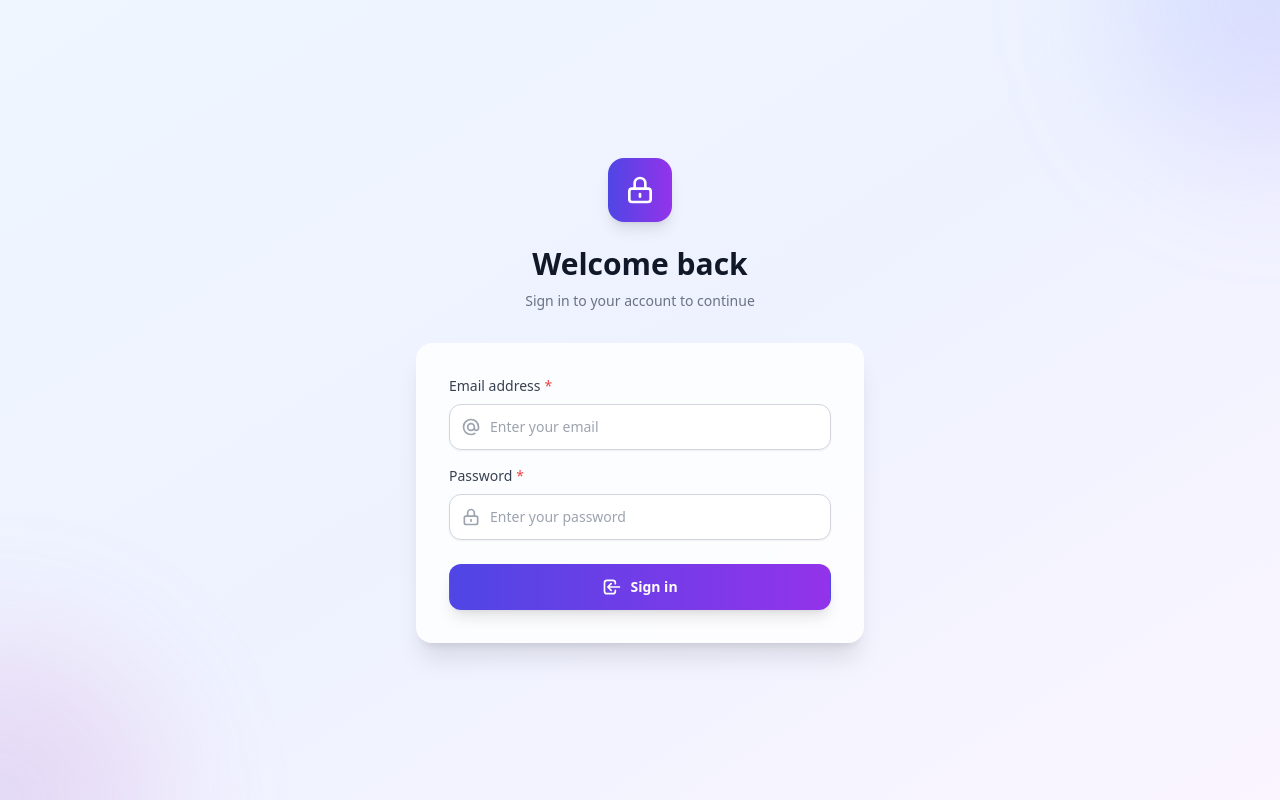
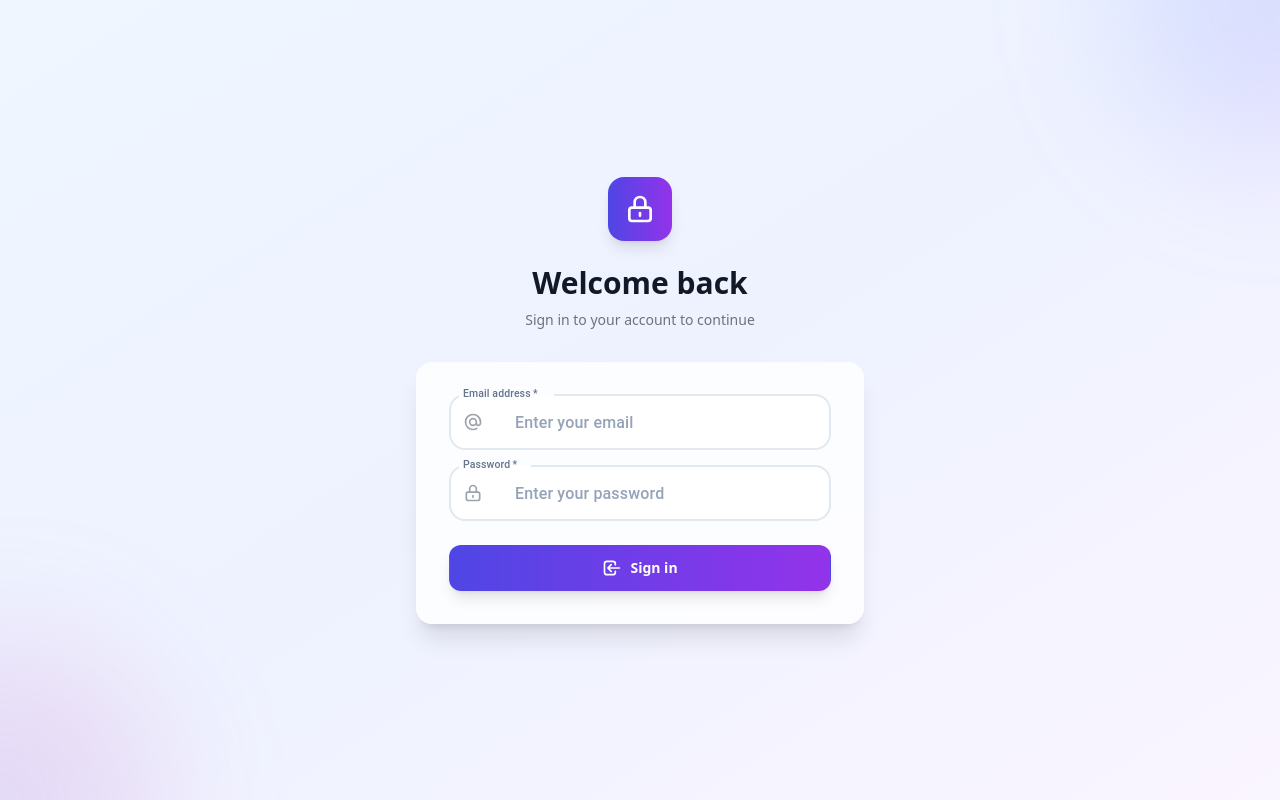
Before and after one commit to ProMustafa99/maid-internal-frontend, a React (Vite) app: page / in a window 1280 px wide. Built offline with nearby package versions, Linux system fonts and the light colour scheme.

Commit message:
Selected Comp

```diff
--- a/package.json
+++ b/package.json
@@ -12,6 +12,7 @@
   "dependencies": {
     "@emotion/react": "^11.14.0",
     "@emotion/styled": "^11.14.1",
+    "@mui/material": "^7.3.1",
     "@tanstack/react-query": "^5.85.5",
     "@toolpad/core": "^0.16.0",
     "axios": "^1.11.0",
--- a/src/component/common/Input.tsx
+++ b/src/component/common/Input.tsx
@@ -1,24 +1,26 @@
 import React, { forwardRef } from 'react';
+import { TextField } from '@mui/material';
+import type { TextFieldProps } from '@mui/material';
 
-export interface InputProps extends Omit<React.InputHTMLAttributes<HTMLInputElement>, 'size'> {
+export interface InputProps extends Omit<TextFieldProps, 'size' | 'error' | 'helperText'> {
   label?: string;
   error?: string;
   icon?: React.ReactNode;
-  size?: 'sm' | 'md' | 'lg';
-  variant?: 'default' | 'outlined' | 'filled';
+  size?: 'small' | 'medium';
+  variant?: 'outlined' | 'filled' | 'standard';
   fullWidth?: boolean;
   helperText?: string;
   required?: boolean;
 }
 
-const Input = forwardRef<HTMLInputElement, InputProps>(
+const Input = forwardRef<HTMLDivElement, InputProps>(
   (
     {
       label,
       error,
       icon,
-      size = 'md',
-      variant = 'default',
+      size = 'medium',
+      variant = 'outlined',
       fullWidth = true,
       helperText,
       required = false,
@@ -27,71 +29,84 @@ const Input = forwardRef<HTMLInputElement, InputProps>(
     },
     ref
   ) => {
-    const sizeClasses = {
-      sm: 'px-3 py-2 text-sm',
-      md: 'px-3 py-3 text-sm',
-      lg: 'px-4 py-4 text-base',
-    };
-
-    const variantClasses = {
-      default: 'border-gray-300 focus:border-indigo-500 focus:ring-indigo-500',
-      outlined: 'border-2 border-gray-300 focus:border-indigo-500 focus:ring-indigo-500',
-      filled: 'border-gray-300 bg-gray-50 focus:bg-white focus:border-indigo-500 focus:ring-indigo-500',
-    };
-
-    const errorClasses = error
-      ? 'border-red-300 focus:border-red-500 focus:ring-red-500'
-      : variantClasses[variant];
-
-    const baseClasses = `
-      block w-full border rounded-xl shadow-sm placeholder-gray-400
-      focus:outline-none focus:ring-2 focus:ring-offset-0 transition-all duration-200
-      ${sizeClasses[size]}
-      ${errorClasses}
-      ${fullWidth ? 'w-full' : ''}
-      ${className}
-    `;
-
     return (
-      <div className={`${fullWidth ? 'w-full' : ''}`}>
-        {label && (
-          <label className="block text-sm font-medium text-gray-700 mb-2">
-            {label}
-            {required && <span className="text-red-500 ml-1">*</span>}
-          </label>
-        )}
-
-        <div className="relative">
-          {icon && (
-            <div className="absolute inset-y-0 left-0 pl-3 flex items-center pointer-events-none">
-              <div className="h-5 w-5 text-gray-400">
-                {icon}
-              </div>
+      <TextField
+        ref={ref}
+        label={label}
+        variant={variant}
+        size={size}
+        fullWidth={fullWidth}
+        required={required}
+        error={!!error}
+        helperText={error || helperText}
+        className={className}
+        sx={{
+          '& .MuiOutlinedInput-root': {
+            borderRadius: '16px',
+            backgroundColor: 'white',
+            transition: 'all 0.3s ease',
+            '&:hover': {
+              backgroundColor: '#f8fafc',
+              transform: 'translateY(-2px)',
+              boxShadow: '0 10px 25px -5px rgba(0, 0, 0, 0.1), 0 10px 10px -5px rgba(0, 0, 0, 0.04)',
+            },
+            '&.Mui-focused': {
+              backgroundColor: 'white',
+              transform: 'translateY(-1px)',
+              boxShadow: '0 20px 25px -5px rgba(59, 130, 246, 0.1), 0 10px 10px -5px rgba(59, 130, 246, 0.04)',
+            },
+            '& fieldset': {
+              borderColor: error ? '#ef4444' : '#e2e8f0',
+              borderWidth: '2px',
+              transition: 'all 0.3s ease',
+            },
+            '&:hover fieldset': {
+              borderColor: error ? '#ef4444' : '#3b82f6',
+              borderWidth: '2px',
+            },
+            '&.Mui-focused fieldset': {
+              borderColor: error ? '#ef4444' : '#3b82f6',
+              borderWidth: '3px',
+            },
+          },
+          '& .MuiInputLabel-root': {
+            color: '#64748b',
+            fontWeight: '500',
+            fontSize: '0.875rem',
+            '&.Mui-focused': {
+              color: error ? '#ef4444' : '#3b82f6',
+              fontWeight: '600',
+            },
+          },
+          '& .MuiFormHelperText-root': {
+            marginLeft: '4px',
+            fontSize: '0.75rem',
+            fontWeight: '500',
+            '&.Mui-error': {
+              color: '#ef4444',
+              fontWeight: '600',
+            },
+          },
+          '& .MuiInputBase-input': {
+            padding: size === 'small' ? '12px 16px' : '16px 20px',
+            fontSize: size === 'small' ? '0.875rem' : '1rem',
+            fontWeight: '500',
+            color: '#1e293b',
+            '&::placeholder': {
+              color: '#94a3b8',
+              opacity: 1,
+            },
+          },
+        }}
+        InputProps={{
+          startAdornment: icon ? (
+            <div className="mr-3 text-gray-400">
+              {icon}
             </div>
-          )}
-
-          <input
-            ref={ref}
-            className={`${baseClasses} ${icon ? 'pl-10' : ''}`}
-            {...props}
-          />
-        </div>
-
-        {error && (
-          <p className="mt-2 text-sm text-red-600 flex items-center">
-            <svg className="h-4 w-4 mr-1" fill="currentColor" viewBox="0 0 20 20">
-              <path fillRule="evenodd" d="M18 10a8 8 0 11-16 0 8 8 0 0116 0zm-7 4a1 1 0 11-2 0 1 1 0 012 0zm-1-9a1 1 0 00-1 1v4a1 1 0 102 0V6a1 1 0 00-1-1z" clipRule="evenodd" />
-            </svg>
-            {error}
-          </p>
-        )}
-
-        {helperText && !error && (
-          <p className="mt-2 text-sm text-gray-500">
-            {helperText}
-          </p>
-        )}
-      </div>
+          ) : undefined,
+        }}
+        {...props}
+      />
     );
   }
 );
--- /dev/null
+++ b/src/component/common/Select.tsx
@@ -0,0 +1,69 @@
+import React from 'react';
+import {
+  FormControl,
+  InputLabel,
+  Select as MuiSelect,
+  MenuItem,
+  FormHelperText,
+} from '@mui/material';
+
+interface SelectOption {
+  value: string;
+  label: string;
+}
+
+interface SelectProps {
+  label: string;
+  name: string;
+  value: string | number | undefined;
+  options: SelectOption[];
+  placeholder?: string;
+  required?: boolean;
+  error?: string;
+  className?: string;
+  onChange: (e: any) => void;
+}
+
+export default function Select({
+  label,
+  name,
+  value,
+  options,
+  placeholder,
+  required = false,
+  error,
+  className = '',
+  onChange,
+}: SelectProps) {
+  return (
+    <FormControl
+      fullWidth
+      required={required}
+      error={!!error}
+      className={className}
+    >
+      <InputLabel id={`${name}-label`}>{label}</InputLabel>
+      <MuiSelect
+        labelId={`${name}-label`}
+        id={name}
+        name={name}
+        value={value || ''}
+        label={label}
+        onChange={onChange}
+        displayEmpty
+      >
+        {placeholder && (
+          <MenuItem value="" disabled>
+            {placeholder}
+          </MenuItem>
+        )}
+        {options.map((option) => (
+          <MenuItem key={option.value} value={option.value}>
+            {option.label}
+          </MenuItem>
+        ))}
+      </MuiSelect>
+      {error && <FormHelperText>{error}</FormHelperText>}
+    </FormControl>
+  );
+}
--- a/src/component/form/DynamicForm.tsx
+++ b/src/component/form/DynamicForm.tsx
@@ -1,5 +1,6 @@
 import Button from "../common/Button";
 import Input from "../common/Input";
+import Select from "../common/Select";
 import { useState } from "react";
 
 interface DynamicFormProps {
@@ -15,12 +16,14 @@ interface DynamicFormProps {
     };
     value: string | number | undefined;
     error: string;
+    options?: Array<{ value: string; label: string }>;
   }>;
   onFormChange?: (formData: Record<string, any>) => void;
   onValidate?: (isValid: boolean, errors: Record<string, string>) => void;
+  buttonTitle: string;
 }
 
-export default function DynamicForm({ formFields, onFormChange, onValidate }: DynamicFormProps) {
+export default function DynamicForm({ formFields, onFormChange, onValidate, buttonTitle }: DynamicFormProps) {
   const [formData, setFormData] = useState<Record<string, any>>(() => {
     const initialData: Record<string, any> = {};
     formFields.forEach(field => {
@@ -77,6 +80,19 @@ export default function DynamicForm({ formFields, onFormChange, onValidate }: Dy
     <div className="">
       {formFields.map((field) => (
         <div key={field.name} className="mb-4">
+          {field.type === 'select' ? (
+            <Select
+              label={field.label}
+              name={field.name}
+              value={formData[field.name] || ''}
+              options={field.options || []}
+              placeholder={field.placeholder}
+              required={field.validation.required}
+              className="mb-4"
+              error={hasValidated ? errors[field.name] || '' : field.error}
+              onChange={(e) => handleInputChange(field.name, e.target.value)}
+            />
+          ) : (
             <Input
               label={field.label}
               name={field.name}
@@ -88,13 +104,14 @@ export default function DynamicForm({ formFields, onFormChange, onValidate }: Dy
               error={hasValidated ? errors[field.name] || '' : field.error}
               onChange={(e) => handleInputChange(field.name, e.target.value)}
             />
+          )}
         </div>
       ))}
 
       {/* Validation Button */}
       <div className="mt-6">
         <Button
-          title="Validate Form"
+          title={buttonTitle}
           onClick={validateForm}
           color="primary"
           variant="solid"
```
Also changed, not shown: src/pages/TeamMembers.tsx (+82 -23 lines), 1 other file (tests, documents, lock files or other folders). Lines whose indentation alone changed are shown as unchanged.
